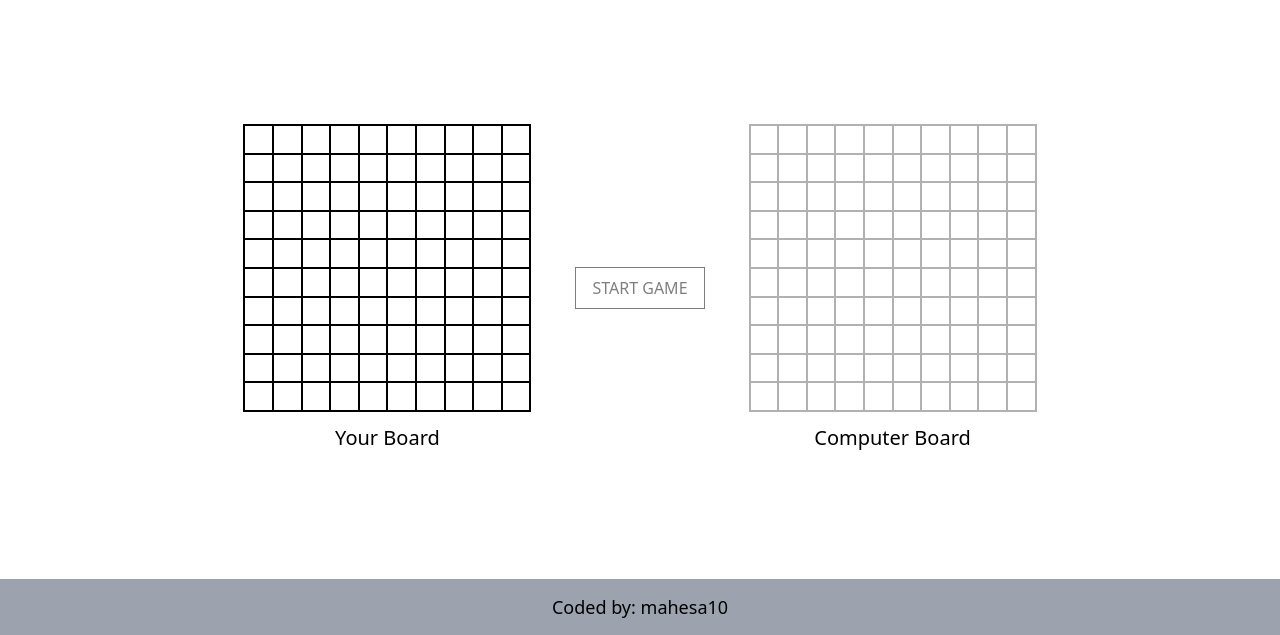
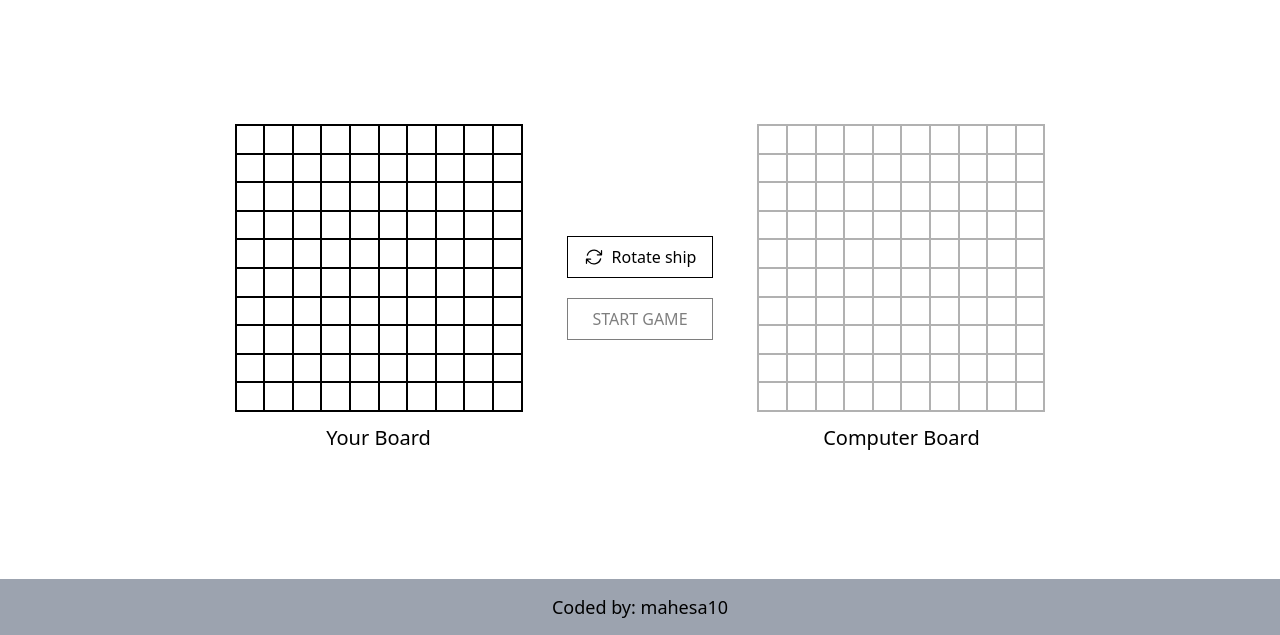
Before and after one commit to mahesa10/battleship, a plain HTML site: page index.html in a window 1280 px wide. Shown: the part 165-800 px from the top of the page. Drawn offline with Linux system fonts and the light colour scheme.

Commit message:
Add rotate ship button and its function

```diff
--- a/index.html
+++ b/index.html
@@ -19,7 +19,12 @@
         <p class="text-xl">Your Board</p>
       </div>
 
-      <div class="buttons">
+      <div class="buttons flex flex-col gap-5">
+        <button class="flex gap-2 items-center rotate-button px-4 py-2 border border-solid border-black hover:bg-gray-200 disabled:opacity-50 disabled:pointer-events-none">
+          <svg class="h-5 w-5" xmlns="http://www.w3.org/2000/svg" fill="none" viewBox="0 0 24 24" stroke-width="1.5" stroke="currentColor" class="w-6 h-6">
+            <path stroke-linecap="round" stroke-linejoin="round" d="M16.023 9.348h4.992v-.001M2.985 19.644v-4.992m0 0h4.992m-4.993 0l3.181 3.183a8.25 8.25 0 0013.803-3.7M4.031 9.865a8.25 8.25 0 0113.803-3.7l3.181 3.182m0-4.991v4.99" />
+          </svg> Rotate ship
+        </button>
         <button class="start-button px-4 py-2 border border-solid border-black hover:bg-gray-200 disabled:opacity-50 disabled:pointer-events-none" disabled>START GAME</button>
         <button class="reset-button px-4 py-2 border border-solid border-black hover:bg-gray-200 hidden">RESET GAME</button>
       </div>
```
Also changed, not shown: bundle.js (+2 -2 lines).
